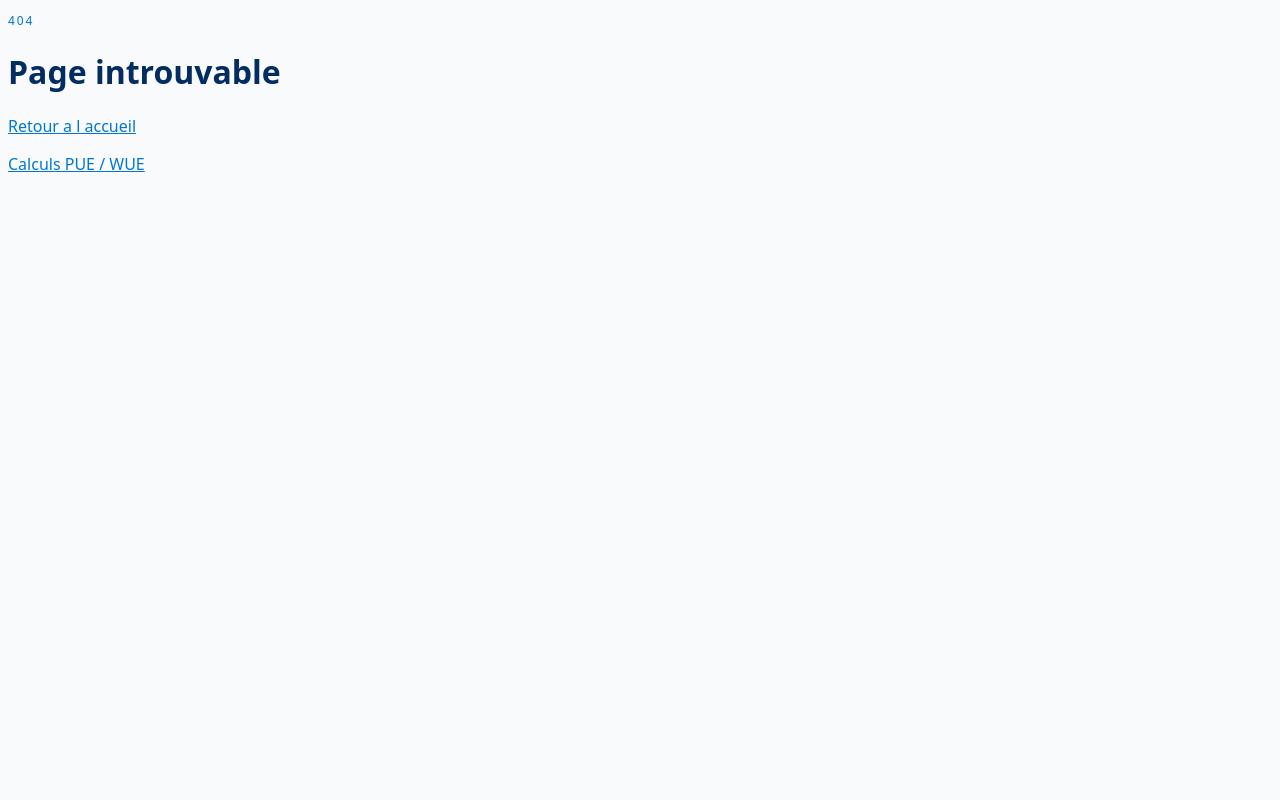
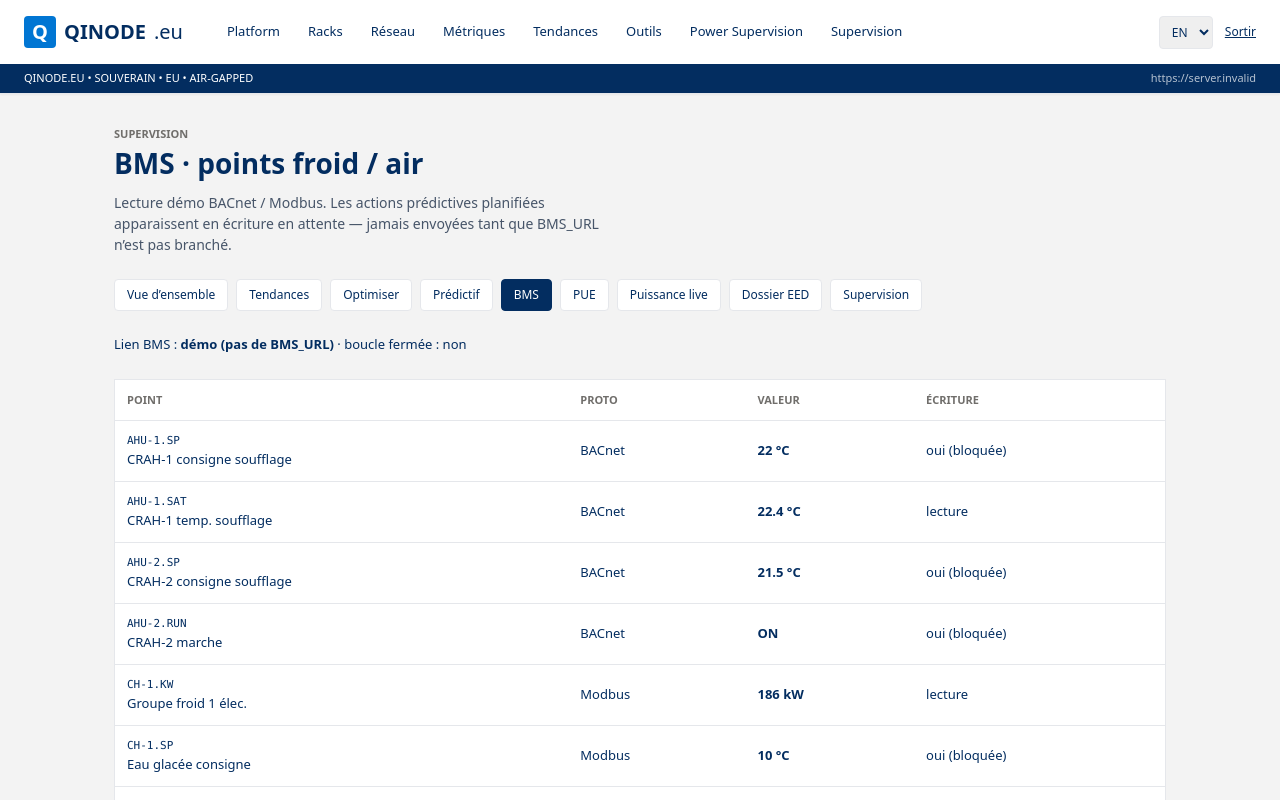
Before and after one commit to Geoking2104/DCIM, a Next.js app in the folder web/: page /en/supervision/bms in a window 1280 px wide. Before the commit this address had no page. Shown: the top 800 px of the page. Built offline with nearby package versions, Linux system fonts and the light colour scheme; no server answers.

Commit message:
feat(bms): supervision points BACnet-style read-only

```diff
--- /dev/null
+++ b/web/app/[locale]/supervision/bms/page.tsx
@@ -0,0 +1,25 @@
+import Header from '@/components/Header';
+import Providers from '@/components/Providers';
+import MetricsLinks from '@/components/metrics/MetricsLinks';
+import BmsPanel from '@/components/metrics/BmsPanel';
+
+export const dynamic = 'force-dynamic';
+
+export default function BmsPage({ params: { locale } }: { params: { locale: string } }) {
+  return (
+    <Providers>
+      <Header />
+      <div className="max-w-[1100px] mx-auto px-6 py-8 space-y-6">
+        <div>
+          <p className="text-[11px] uppercase font-bold text-[#706E6B]">Supervision</p>
+          <h1 className="text-[28px] font-extrabold">BMS · points froid / air</h1>
+          <p className="mt-2 text-[14px] text-slate-600 max-w-[64ch]">
+            Lecture démo BACnet / Modbus. Les actions prédictives planifiées apparaissent en écriture en attente — jamais envoyées tant que BMS_URL n’est pas branché.
+          </p>
+        </div>
+        <MetricsLinks locale={locale} current="/supervision/bms" />
+        <BmsPanel />
+      </div>
+    </Providers>
+  );
+}
--- a/web/app/[locale]/supervision/page.tsx
+++ b/web/app/[locale]/supervision/page.tsx
@@ -9,7 +9,8 @@ const ROWS = [
   ['Collecte', 'Telegraf', 'SNMP + Redfish'],
   ['Historique', 'ClickHouse', 'dcim.power_metrics'],
   ['Alerte', 'Grafana + Prometheus', 'webhook /api/alerts'],
-  ['Visualisation', 'Grafana', 'http://localhost:3001']
+  ['Visualisation', 'Grafana', 'http://localhost:3001'],
+  ['BMS', 'BACnet / Modbus', '/fr/supervision/bms']
 ];
 
 export default function SupervisionPage({ params: { locale } }: { params: { locale: string } }) {
@@ -20,8 +21,8 @@ export default function SupervisionPage({ params: { locale } }: { params: { loca
         <h1 className="text-[28px] font-extrabold">Supervision</h1>
         <MetricsLinks locale={locale} current="/supervision" />
         <p className="text-[13px] text-[#444]">
-          Grafana local : <a className="underline" href="http://localhost:3001">:3001</a>
-          {' · '}Prometheus : <a className="underline" href="http://localhost:9090">:9090</a>
+          Grafana : <a className="underline" href="http://localhost:3001">:3001</a>
+          {' · '}BMS : <a className="underline" href={`/${locale}/supervision/bms`}>points froid</a>
         </p>
         <table className="w-full text-[13px] bg-white border">
           <tbody>
--- /dev/null
+++ b/web/app/api/bms/points/route.ts
@@ -0,0 +1,23 @@
+import { NextResponse } from 'next/server';
+import { sampleBmsPoints } from '@/lib/bmsPoints';
+import { listControl } from '@/lib/controlLog';
+
+export const dynamic = 'force-dynamic';
+
+export async function GET() {
+  const points = sampleBmsPoints();
+  const planned = (await listControl()).filter((c) => c.status === 'planned').slice(0, 8);
+  return NextResponse.json({
+    ok: true,
+    connected: Boolean(process.env.BMS_URL),
+    protocol: process.env.BMS_PROTO || 'demo',
+    closedLoop: false,
+    points,
+    pendingWrites: planned.map((p) => ({
+      actionId: p.actionId,
+      action: p.action,
+      when: p.when,
+      target: p.actionId === 'precool' ? 'AHU-1.SP' : p.actionId === 'crah-night' ? 'AHU-2.RUN' : null
+    }))
+  }, { headers: { 'Cache-Control': 'no-store' } });
+}
--- /dev/null
+++ b/web/components/metrics/BmsPanel.tsx
@@ -0,0 +1,60 @@
+'use client';
+import { useEffect, useState } from 'react';
+
+export default function BmsPanel() {
+  const [data, setData] = useState<any>(null);
+
+  useEffect(() => {
+    fetch('/api/bms/points')
+      .then((r) => r.json())
+      .then(setData)
+      .catch(() => setData(null));
+  }, []);
+
+  if (!data) return <p className="text-[13px] text-[#706E6B]">Lecture des points…</p>;
+
+  return (
+    <div className="space-y-6">
+      <div className="text-[13px]">
+        Lien BMS : <strong>{data.connected ? data.protocol : 'démo (pas de BMS_URL)'}</strong>
+        {' · '}boucle fermée : non
+      </div>
+      <table className="w-full text-[13px] bg-white border">
+        <thead className="text-left text-[11px] uppercase text-[#706E6B]">
+          <tr>
+            <th className="p-3">Point</th>
+            <th className="p-3">Proto</th>
+            <th className="p-3">Valeur</th>
+            <th className="p-3">Écriture</th>
+          </tr>
+        </thead>
+        <tbody>
+          {(data.points || []).map((p: any) => (
+            <tr key={p.id} className="border-t">
+              <td className="p-3">
+                <div className="font-mono text-[11px]">{p.id}</div>
+                <div>{p.name}</div>
+              </td>
+              <td className="p-3">{p.proto}</td>
+              <td className="p-3 font-bold">{p.value} {p.unit}</td>
+              <td className="p-3">{p.writeable ? 'oui (bloquée)' : 'lecture'}</td>
+            </tr>
+          ))}
+        </tbody>
+      </table>
+      <div>
+        <h2 className="font-bold mb-2">Écritures en attente (prédictif)</h2>
+        {(data.pendingWrites || []).length === 0 && (
+          <p className="text-[13px] text-[#706E6B]">Aucune action planifiée.</p>
+        )}
+        <ul className="space-y-2 text-[13px]">
+          {(data.pendingWrites || []).map((w: any, i: number) => (
+            <li key={i} className="bg-white border p-3">
+              <span className="font-mono text-[11px]">{w.target || 'n/a'}</span> — {w.action}
+            </li>
+          ))}
+        </ul>
+      </div>
+    </div>
+  );
+}
--- a/web/components/metrics/MetricsLinks.tsx
+++ b/web/components/metrics/MetricsLinks.tsx
@@ -3,10 +3,8 @@ export const METRIC_LINKS = (locale: string) => [
   { href: `/${locale}/metriques/tendances`, label: 'Tendances', path: '/metriques/tendances' },
   { href: `/${locale}/metriques/optimiser`, label: 'Optimiser', path: '/metriques/optimiser' },
   { href: `/${locale}/metriques/predictif`, label: 'Prédictif', path: '/metriques/predictif' },
+  { href: `/${locale}/supervision/bms`, label: 'BMS', path: '/supervision/bms' },
   { href: `/${locale}/outils/pue`, label: 'PUE', path: '/outils/pue' },
-  { href: `/${locale}/outils/wue`, label: 'WUE', path: '/outils/wue' },
-  { href: `/${locale}/outils/cue`, label: 'CUE', path: '/outils/cue' },
-  { href: `/${locale}/outils/erf`, label: 'ERF', path: '/outils/erf' },
   { href: `/${locale}/power`, label: 'Puissance live', path: '/power' },
   { href: `/${locale}/eed`, label: 'Dossier EED', path: '/eed' },
   { href: `/${locale}/supervision`, label: 'Supervision', path: '/supervision' }
--- /dev/null
+++ b/web/lib/bmsPoints.ts
@@ -0,0 +1,22 @@
+export type BmsPoint = {
+  id: string;
+  name: string;
+  proto: 'BACnet' | 'Modbus';
+  unit: string;
+  value: number | string;
+  writeable: boolean;
+  status: 'ok' | 'warn' | 'fault';
+};
+
+export function sampleBmsPoints(): BmsPoint[] {
+  return [
+    { id: 'AHU-1.SP', name: 'CRAH-1 consigne soufflage', proto: 'BACnet', unit: '°C', value: 22.0, writeable: true, status: 'ok' },
+    { id: 'AHU-1.SAT', name: 'CRAH-1 temp. soufflage', proto: 'BACnet', unit: '°C', value: 22.4, writeable: false, status: 'ok' },
+    { id: 'AHU-2.SP', name: 'CRAH-2 consigne soufflage', proto: 'BACnet', unit: '°C', value: 21.5, writeable: true, status: 'ok' },
+    { id: 'AHU-2.RUN', name: 'CRAH-2 marche', proto: 'BACnet', unit: '', value: 'ON', writeable: true, status: 'ok' },
+    { id: 'CH-1.KW', name: 'Groupe froid 1 élec.', proto: 'Modbus', unit: 'kW', value: 186, writeable: false, status: 'ok' },
+    { id: 'CH-1.SP', name: 'Eau glacée consigne', proto: 'Modbus', unit: '°C', value: 10.0, writeable: true, status: 'warn' },
+    { id: 'VLV-LOOP.POS', name: 'Vanne loop CDU', proto: 'BACnet', unit: '%', value: 42, writeable: true, status: 'ok' },
+    { id: 'RM.DP', name: 'Delta P allée froide', proto: 'BACnet', unit: 'Pa', value: 18, writeable: false, status: 'ok' }
+  ];
+}
```
